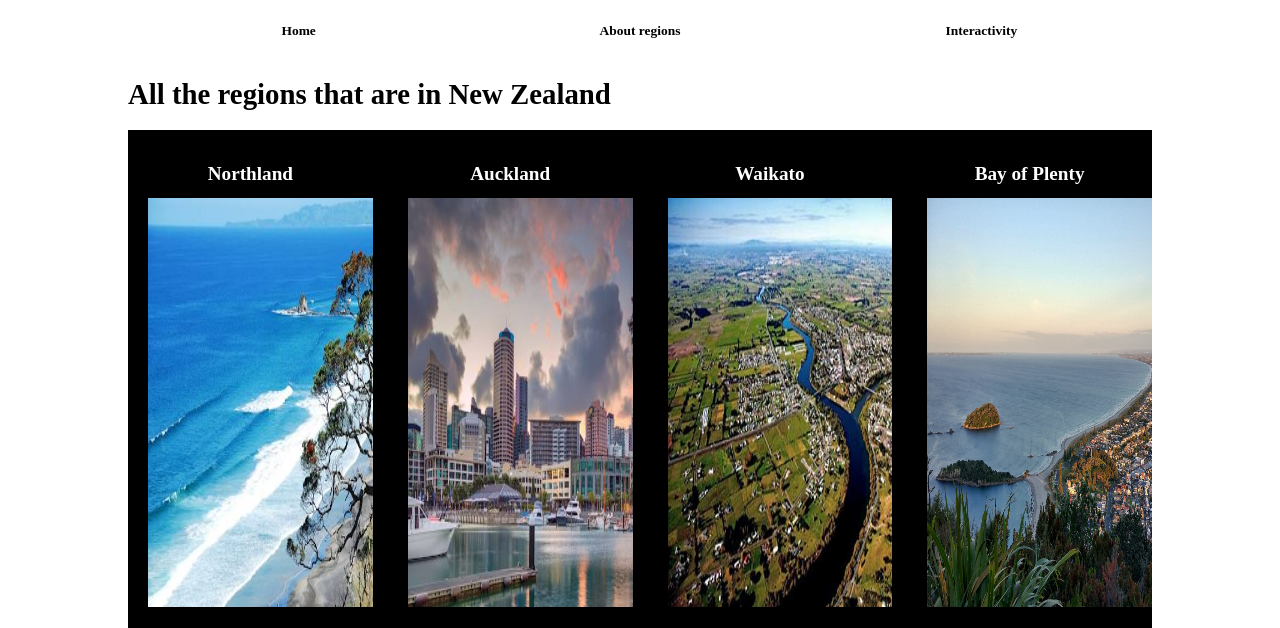
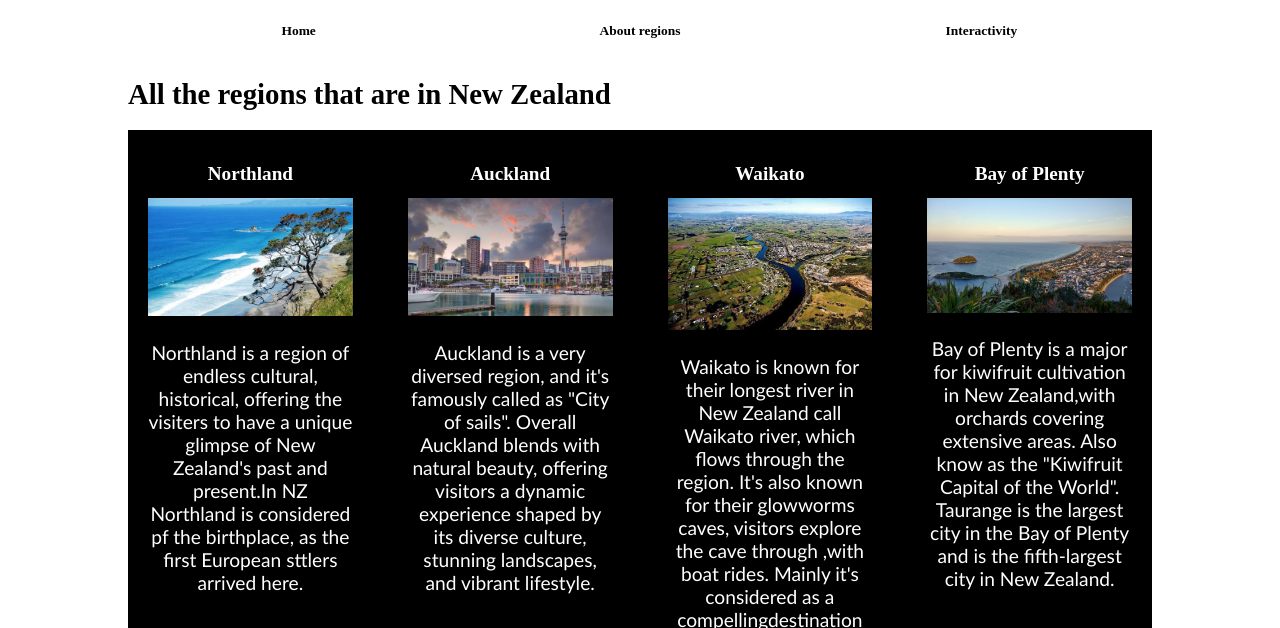
Before and after one commit to NisahA1/Websiteofregions, a plain HTML site: page page2.html in a window 1280 px wide. Shown: the part 107-735 px from the top of the page. Drawn offline with Linux system fonts and the light colour scheme; a web font is replaced by a local one.

Commit message:
I changed the div grid on my second page with the help of the teacher, I only needed to add the reponsive  and keeping the height auto and the width 100%

```diff
--- a/css/gridstyling.css
+++ b/css/gridstyling.css
@@ -15,8 +15,8 @@ overflow: hidden;
 position: relative;
 }
 .grid-item img{
-    width: 300px;
-    height: 70%;
+    max-width: 100%;
+    height: auto;
     transition: transform 0.3s ease;
 }
 .grid-item:hover img{
@@ -34,12 +34,12 @@ position: relative;
     font-family: Calibri;
 }
 /*Media query for screens smaller than 800 picels*/
-@media (max-width : 800px) {
+@media (max-width : 1200px) {
     .grid-container {
         grid-template-columns: 1fr 1fr; /*Change to a two column*/
     }
 /* Media query fr screens smaller than 600 pixels */
-@media(max-width: 600px) {
+@media(max-width: 800px) {
     .grid-container {
           grid-template-columns: 1fr; /*Change to a single column*/
     }
```
